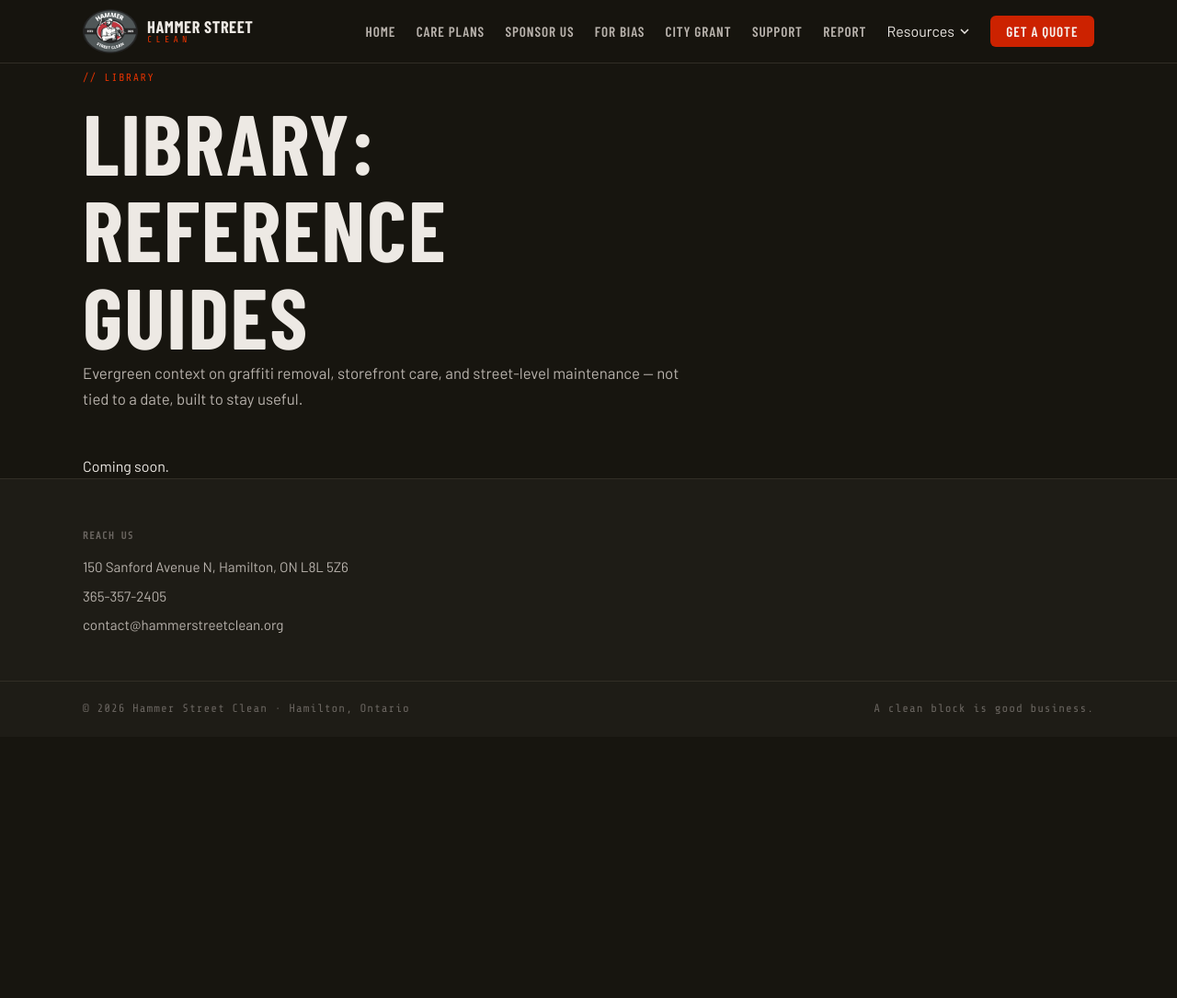
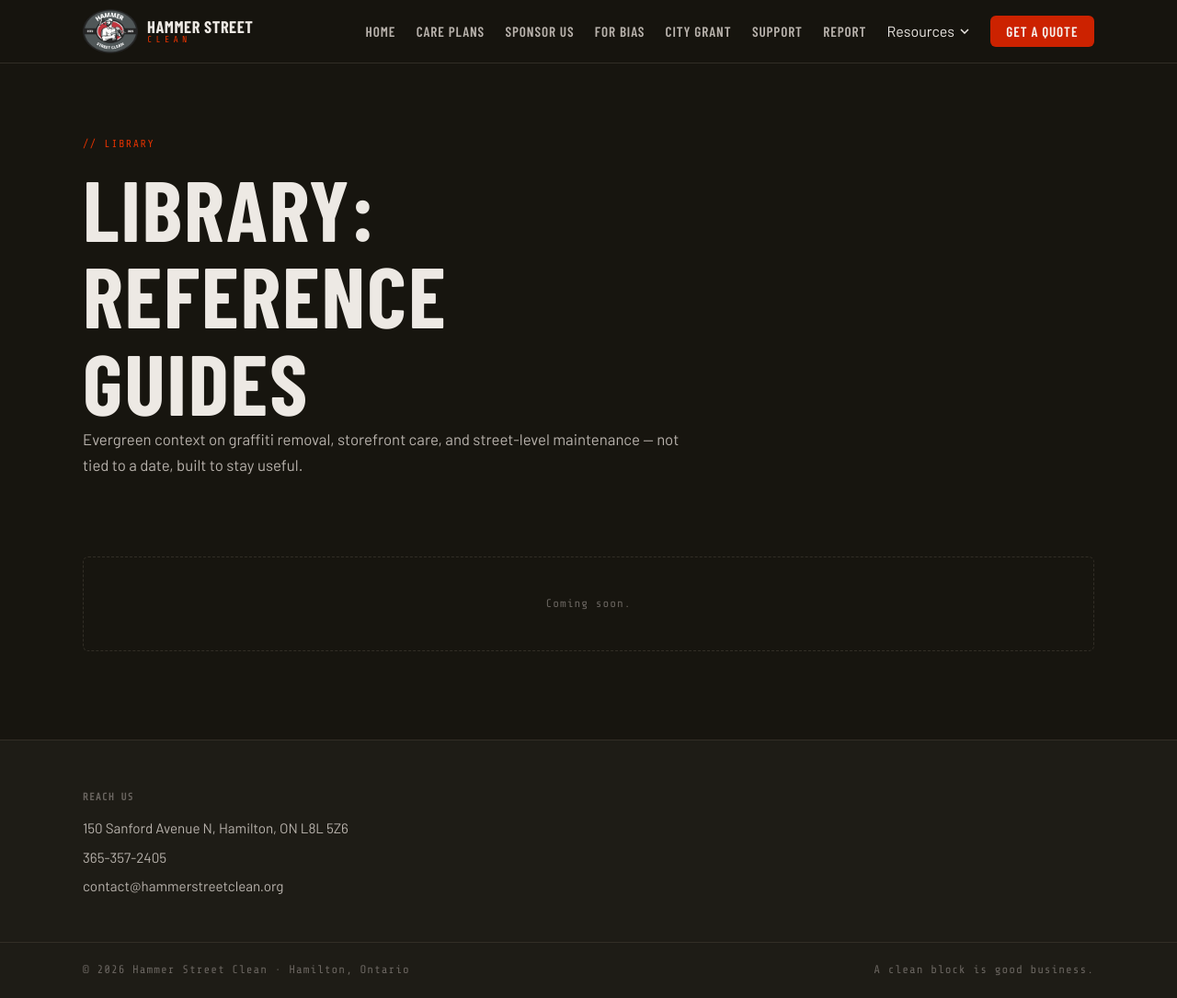
Before and after one commit to LegendsOfTheGame/hsc-website, a Jekyll site: the page built from library/index.html, in a window 1280 px wide and 1085 px high. Shown: the whole window at 92% size. Built offline with Jekyll 4.4.1, drawn with Linux system fonts in a browser that asks for light colours; some web fonts are replaced.

Commit message:
fix: more-info and library indexes never listed their own posts
Both index pages were static "Coming soon" placeholders with no Liquid
loop, so real posts (e.g. hate-symbol-response) existed and rendered
fine at their own URL but were invisible from the collection index.
Added the same {% for post in site.X %} pattern blog/index.html already
used, plus real CSS for the post-card grid (previously unstyled).

```diff
--- a/library/index.html
+++ b/library/index.html
@@ -11,6 +11,28 @@ description: Evergreen reference guides on graffiti removal, storefront care, an
       <h1>Library: Reference Guides</h1>
       <p class="section-intro">Evergreen context on graffiti removal, storefront care, and street-level maintenance — not tied to a date, built to stay useful.</p>
     </div>
-    <p>Coming soon.</p>
+
+    <div class="posts-grid">
+      {% for post in site.library %}
+      <article class="post-card">
+        <div class="post-card-meta">
+          {% if post.category %}
+          <span class="post-card-category mono">{{ post.category }}</span>
+          {% endif %}
+        </div>
+        <h3 class="post-card-title">
+          <a href="{{ post.url }}">{{ post.title }}</a>
+        </h3>
+        <p class="post-card-excerpt">{{ post.excerpt | strip_html | truncatewords: 25 }}</p>
+        <a href="{{ post.url }}" class="post-card-link">Read more →</a>
+      </article>
+      {% endfor %}
+    </div>
+
+    {% if site.library.size == 0 %}
+    <div class="empty-state">
+      <p class="mono">Coming soon.</p>
+    </div>
+    {% endif %}
   </div>
 </section>
--- a/style.css
+++ b/style.css
@@ -452,6 +452,24 @@ p  { line-height: 1.7; }
 .page-content blockquote { border-left: 3px solid var(--red-hot); padding-left: 1.2rem; color: var(--off-white); }
 .page-content hr { border: none; border-top: 1px solid var(--dark-mid); margin-block: 2.5rem; }
 
+/* ── ARCHIVE / LISTING PAGES (blog, library, more-info indexes) ── */
+.archive-section { padding-block: clamp(3rem, 6vw, 4.5rem) clamp(4rem, 8vw, 6rem); }
+.posts-grid { display: grid; grid-template-columns: repeat(auto-fill, minmax(280px, 1fr)); gap: 1.5rem; margin-top: 2.5rem; }
+.post-card {
+  display: flex; flex-direction: column; gap: 0.7rem;
+  background: var(--near-black); border: 1px solid var(--dark-mid); border-radius: var(--radius-lg);
+  padding: 1.5rem; transition: border-color var(--transition);
+}
+.post-card:hover { border-color: var(--red-dim); }
+.post-card-meta { display: flex; align-items: center; gap: 0.7rem; color: var(--grey); }
+.post-card-category { color: var(--red-hot); text-transform: uppercase; }
+.post-card-title { font-size: clamp(1.15rem, 2vw, 1.35rem); }
+.post-card-title a:hover { color: var(--red-hot); }
+.post-card-excerpt { color: var(--grey-light); font-size: 0.95rem; line-height: 1.6; flex-grow: 1; }
+.post-card-link { color: var(--red-hot); font-family: var(--font-mono); font-size: 0.8rem; letter-spacing: 0.04em; }
+.post-card-link:hover { color: var(--gold); }
+.empty-state { margin-top: 2.5rem; padding: 2.5rem; text-align: center; border: 1px dashed var(--dark-mid); border-radius: var(--radius); color: var(--grey); }
+
 /* ── NAV DROPDOWN (Resources: Field Notes / Library / More Info) ── */
 .nav-dropdown { position: relative; }
 .nav-dropdown-toggle { display: flex; align-items: center; gap: 0.4rem; font: inherit; }
```
Also changed, not shown: more-info/index.html (+23 -1 lines).
